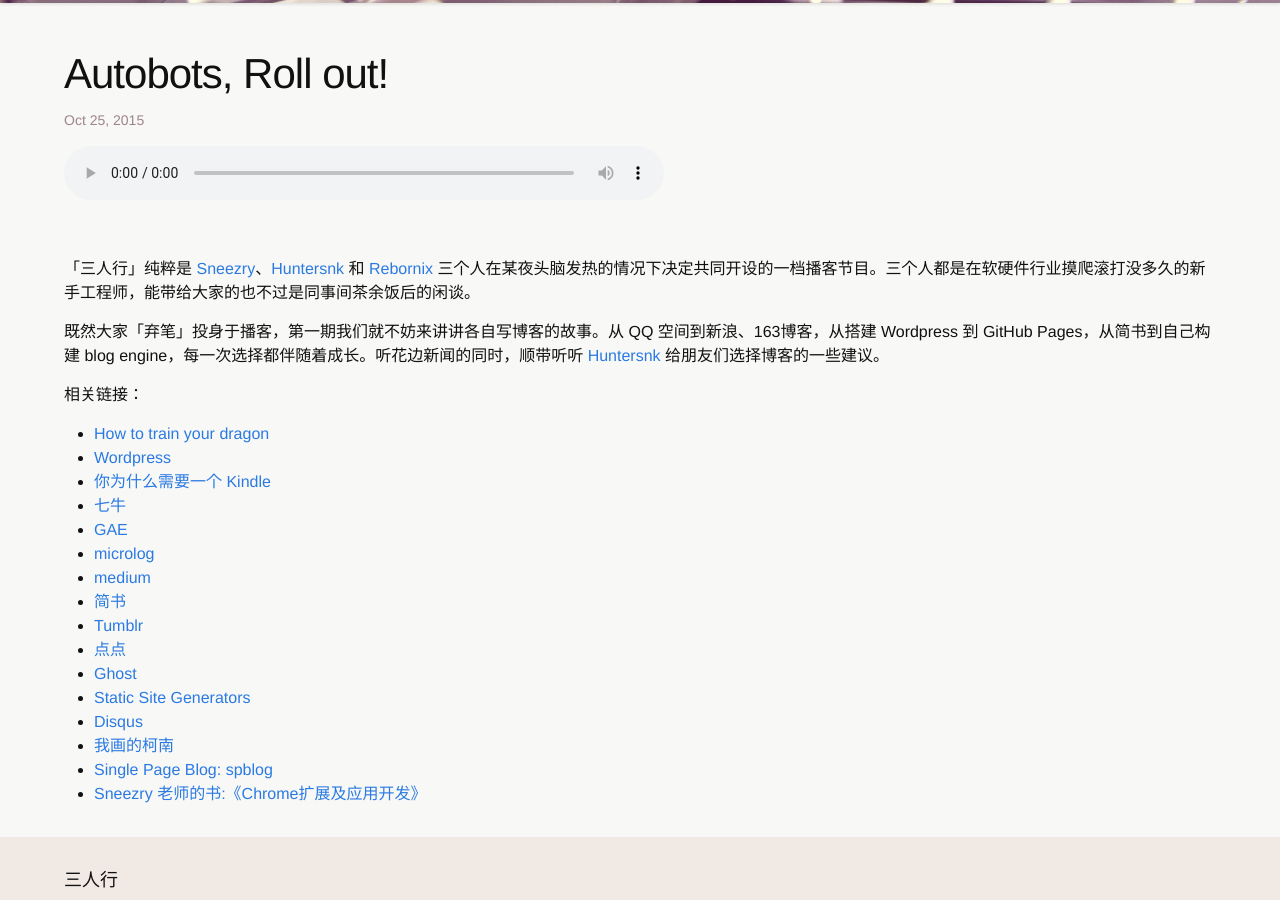
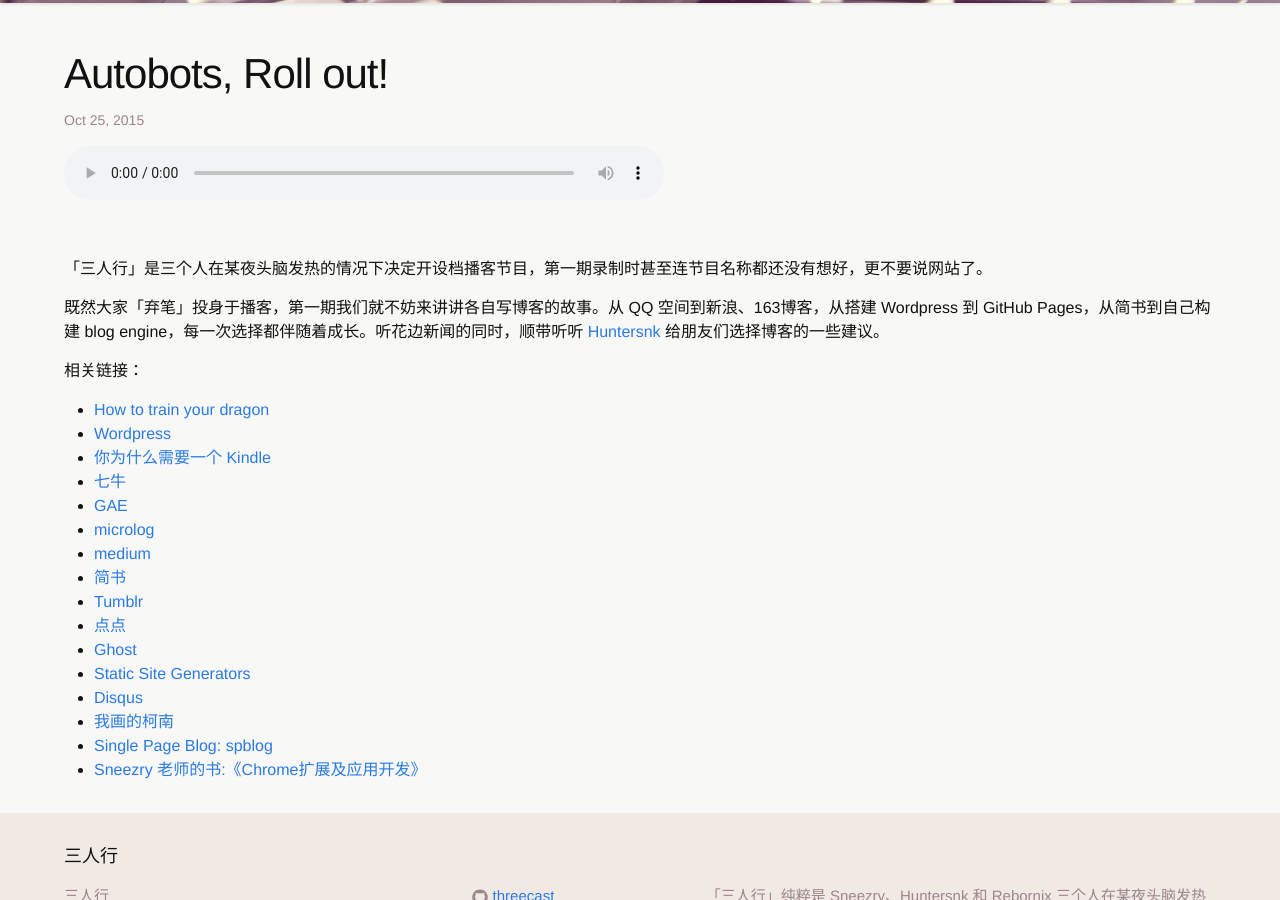
Before and after one commit to threecast/threecast.github.io, a Jekyll site: the page built from _posts/2015-10-25-episode1.markdown, in a window 1280 px wide and 900 px high, scrolled down 502 px. Built offline with Jekyll 4.4.1, drawn with Linux system fonts in a browser that asks for light colours.

Commit message:
update episode 1 excerpt

```diff
--- a/_posts/2015-10-25-episode1.markdown
+++ b/_posts/2015-10-25-episode1.markdown
@@ -8,7 +8,7 @@
 podcastlength: "79:16"
 episodeid: 1
 ---
-「三人行」纯粹是 [Sneezry](https://sneezry.com)、[Huntersnk](https://huntersnk.com) 和 [Rebornix](https://rebornix.com) 三个人在某夜头脑发热的情况下决定共同开设的一档播客节目。三个人都是在软硬件行业摸爬滚打没多久的新手工程师，能带给大家的也不过是同事间茶余饭后的闲谈。
+「三人行」是三个人在某夜头脑发热的情况下决定开设档播客节目，第一期录制时甚至连节目名称都还没有想好，更不要说网站了。
 
 既然大家「弃笔」投身于播客，第一期我们就不妨来讲讲各自写博客的故事。从 QQ 空间到新浪、163博客，从搭建 Wordpress 到 GitHub Pages，从简书到自己构建 blog engine，每一次选择都伴随着成长。听花边新闻的同时，顺带听听 [Huntersnk](https://huntersnk.com) 给朋友们选择博客的一些建议。
 
```
